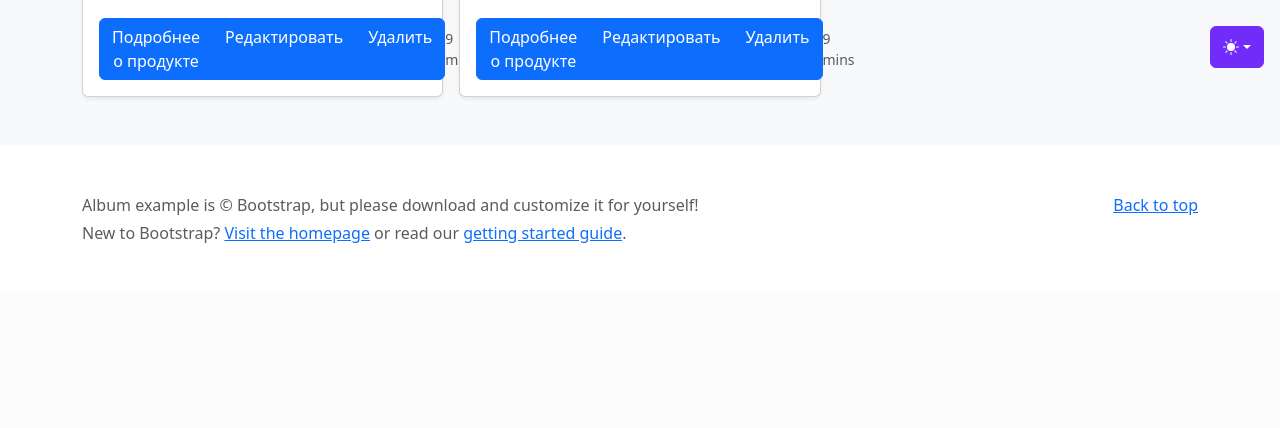
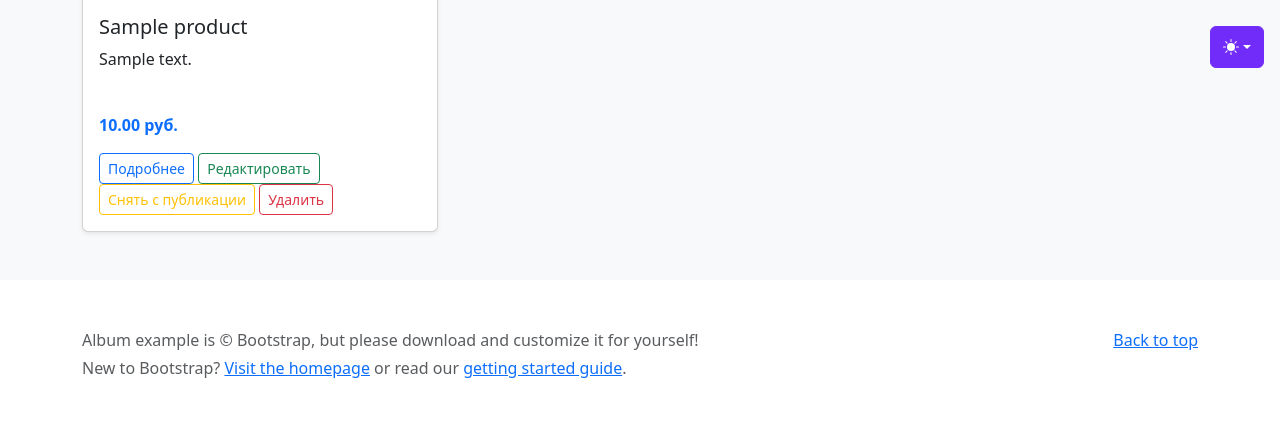
Before and after one commit to MariyaM1982/Django_Project, a Django app: page / in a window 1280 px wide. Shown: the part 716-1144 px from the top of the page. Before the commit the page ends 959 px from the top, so only its background shows below. Run offline with Django 5.2, Linux system fonts and the light colour scheme; a user stored in the database is signed in; data comes from the database, SQL or seed files in the repository; both versions use the stored data as it was after the commit; tables that the repository leaves empty hold one stand-in row (values such as "Sample post"); parts of the project's set-up code (start-up, migrations or seed data) failed here and were passed over; some libraries are stand-ins or nearby versions.

Commit message:
completing homework 28

```diff
--- a/catalog/templates/catalog/includes/inc_menu.html
+++ b/catalog/templates/catalog/includes/inc_menu.html
@@ -10,7 +10,12 @@
                 <ul class="list-unstyled">
                     <li><a href="{% url 'catalog:home' %}" class="text-white">Главная</a></li>
                     {% if user.is_authenticated %}
-            <li><a href="{% url 'users:logout' %}" class="text-white">Выход</a></li>
+                        <li>
+                            <form method="post" action="{% url 'users:logout' %}" style="display: inline;">
+                                {% csrf_token %}
+                                <button type="submit" class="btn btn-link text-white p-0">Выход</button>
+                            </form>
+                        </li>
                     {% else %}
                         <li><a href="{% url 'users:login' %}" class="text-white">Вход</a></li>
                         <li><a href="{% url 'users:register' %}" class="text-white">Регистрация</a></li>
@@ -23,10 +28,10 @@
 <div class="navbar navbar-dark bg-dark shadow-sm">
     <div class="container">
         <a href="#" class="navbar-brand d-flex align-items-center">
-<!--        <svg xmlns="http://www.w3.org/2000/svg" width="20" height="20" fill="none" stroke="currentColor" stroke-linecap="round" stroke-linejoin="round" stroke-width="2" aria-hidden="true" class="me-2" viewBox="0 0 24 24"><path d="M23 19a2 2 0 0 1-2 2H3a2 2 0 0 1-2-2V8a2 2 0 0 1 2-2h4l2-3h6l2 3h4a2 2 0 0 1 2 2z"/><circle cx="12" cy="13" r="4"/></svg>-->
-<!--&lt;!&ndash;        <strong>Album</strong>&ndash;&gt;-->
+            <!-- Логотип -->
         </a>
-      <button class="navbar-toggler" type="button" data-bs-toggle="collapse" data-bs-target="#navbarHeader" aria-controls="navbarHeader" aria-expanded="false" aria-label="Toggle navigation">
+        <button class="navbar-toggler" type="button" data-bs-toggle="collapse" data-bs-target="#navbarHeader"
+                aria-controls="navbarHeader" aria-expanded="false" aria-label="Toggle navigation">
             <span class="navbar-toggler-icon"></span>
         </button>
     </div>
--- a/catalog/templates/catalog/product_list.html
+++ b/catalog/templates/catalog/product_list.html
@@ -1,24 +1,53 @@
 {% extends 'catalog/base.html' %}
+
 {% block content %}
 <div class="album py-5 bg-body-tertiary">
     <div class="container">
-      <div class="row row-cols-1 row-cols-sm-2 row-cols-md-3 g-3">
+        <h2 class="mb-4 text-center">Наши товары и услуги</h2>
+
+        <div class="row row-cols-1 row-cols-sm-2 row-cols-md-3 g-4">
             {% for product in object_list %}
                 <div class="col">
-          <div class="card shadow-sm">
-            <svg class="bd-placeholder-img card-img-top" width="100%" height="225" xmlns="http://www.w3.org/2000/svg" role="img" aria-label="Placeholder: Thumbnail" preserveAspectRatio="xMidYMid slice" focusable="false"><title>Placeholder</title><rect width="100%" height="100%" fill="#55595c"/><text x="50%" y="50%" fill="#eceeef" dy=".3em">Thumbnail</text></svg>
-            <div class="card-body">
-              <p class="card-text">{{ product.name }}</p>
-              <div class="d-flex justify-content-between align-items-center">
-                <div class="btn-group">
-                  <a class="btn btn-primary" href="{% url 'catalog:product_detail' product.pk %}" role="button">Подробнее о продукте</a>
-                  <a class="btn btn-primary" href="{% url 'catalog:product_update' product.pk %}" role="button">Редактировать</a>
-                  <a class="btn btn-primary" href="{% url 'catalog:product_delete' product.pk %}" role="button">Удалить</a>
+                    <div class="card h-100 shadow-sm">
+                        <!-- Изображение -->
+                        {% if product.preview %}
+                            <img src="{{ product.preview.url }}" class="card-img-top" alt="{{ product.name }}" style="height: 200px; object-fit: cover;">
+                        {% elif product.image %}
+                            <img src="{{ product.image.url }}" class="card-img-top" alt="{{ product.name }}" style="height: 200px; object-fit: cover;">
+                        {% else %}
+                            <div class="bg-light text-center text-muted d-flex align-items-center justify-content-center" style="height: 200px;">
+                                Нет изображения
                             </div>
-                <small class="text-body-secondary">9 mins</small>
+                        {% endif %}
+
+                        <div class="card-body d-flex flex-column">
+                            <h5 class="card-title">{{ product.name }}</h5>
+                            <p class="card-text flex-grow-1" style="min-height: 50px;">
+                                {{ product.description|truncatewords:12 }}
+                            </p>
+                            <p class="card-text text-primary fw-bold">{{ product.price }} руб.</p>
+
+                            <div class="mt-auto">
+                                <a href="{% url 'catalog:product_detail' product.pk %}" class="btn btn-sm btn-outline-primary">Подробнее</a>
+
+                                {% if product.can_edit %}
+                                    <a href="{% url 'catalog:product_update' product.pk %}" class="btn btn-sm btn-outline-success">Редактировать</a>
+                                    <form method="post" action="{% url 'catalog:product_unpublish' product.pk %}" class="d-inline">
+                                        {% csrf_token %}
+                                        <button type="submit" class="btn btn-sm btn-outline-warning">Снять с публикации</button>
+                                    </form>
+                                {% endif %}
+
+                                {% if product.can_delete %}
+                                    <a href="{% url 'catalog:product_delete' product.pk %}" class="btn btn-sm btn-outline-danger">Удалить</a>
+                                {% endif %}
                             </div>
                         </div>
                     </div>
+                </div>
+            {% empty %}
+                <div class="col-12">
+                    <p class="text-muted text-center">Пока нет доступных товаров и услуг.</p>
                 </div>
             {% endfor %}
         </div>
--- a/catalog/urls.py
+++ b/catalog/urls.py
@@ -1,17 +1,23 @@
-from django.urls import path
-from catalog import views
+from django.conf import settings
+from django.conf.urls.static import static
+from django.urls import path, include
 from catalog.apps import CatalogConfig
 from catalog.views import ProductListView, ProductDetailView, ProductCreateView, ProductUpdateView, ProductDeleteView, \
-    ContactsView, HomeView
+    ContactsView, HomeView, ProductUnpublishView
 
 app_name = CatalogConfig.name
 
 urlpatterns = [
-    path("", ProductListView.as_view(), name="product_list"),
-    path("", HomeView.as_view(), name="home"),
-    path("contacts/", ContactsView.as_view(), name="contacts"),
-    path('catalog/<int:pk>/', ProductDetailView.as_view(), name="product_detail"),
-    path('catalog/create/', ProductCreateView.as_view(), name="product_create"),
-    path('catalog/<int:pk>/update/', ProductUpdateView.as_view(), name="product_update"),
-    path('catalog/<int:pk>/delete/', ProductDeleteView.as_view(), name="product_delete"),
+    path('', ProductListView.as_view(), name='product_list'),  # Главная — это список товаров
+    path('home/', HomeView.as_view(), name='home'),  # Дополнительно: /home/
+    path('contacts/', ContactsView.as_view(), name='contacts'),
+    path('product/<int:pk>/', ProductDetailView.as_view(), name='product_detail'),
+    path('create/', ProductCreateView.as_view(), name='product_create'),
+    path('<int:pk>/update/', ProductUpdateView.as_view(), name='product_update'),
+    path('<int:pk>/delete/', ProductDeleteView.as_view(), name='product_delete'),
+    path('unpublish/<int:pk>/', ProductUnpublishView.as_view(), name='product_unpublish'),
+    path('users/', include('users.urls')),
 ]
+
+if settings.DEBUG:
+    urlpatterns += static(settings.MEDIA_URL, document_root=settings.MEDIA_ROOT)
--- a/catalog/views.py
+++ b/catalog/views.py
@@ -1,5 +1,8 @@
-from django.contrib.auth.mixins import LoginRequiredMixin
-from django.urls import reverse_lazy, reverse
+from django.contrib import messages
+from django.contrib.auth.mixins import LoginRequiredMixin, PermissionRequiredMixin
+from django.shortcuts import get_object_or_404, redirect
+from django.urls import reverse_lazy
+from django.views import View
 from django.views.generic import ListView, DetailView, CreateView, UpdateView, DeleteView, TemplateView
 from .forms import ProductForm
 from catalog.models import Product
@@ -10,16 +13,42 @@ class ProductListView(ListView):
     context_object_name = 'object_list'
 
     def get_queryset(self):
-        return Product.objects.all()
+        return Product.objects.filter(is_published=True)
+
+    def get_context_data(self, **kwargs):
+        context = super().get_context_data(**kwargs)
+        user = self.request.user
+        for product in context['object_list']:
+            product.can_edit = user.is_authenticated and user == product.owner
+            product.can_delete = user.is_authenticated and (
+                user == product.owner or user.has_perm('catalog.delete_product')
+            )
+        return context
 
 class ProductDetailView(DetailView):
     model = Product
+    template_name = 'catalog/product_detail.html'
 
-    def get_object(self,queryset=None):
-        self.object = super().get_object(queryset)
-        self.object.views_counter += 1
-        self.object.save()
-        return self.object
+    def get_object(self, queryset=None):
+        obj = super().get_object(queryset)
+        if not obj.is_published and not self.request.user.has_perm('catalog.can_unpublish_product'):
+            # Если не опубликован и пользователь не модератор — 404
+            from django.http import Http404
+            raise Http404("Продукт не опубликован и недоступен.")
+        obj.views_counter += 1
+        obj.save()
+        return obj
+
+    def get_context_data(self, **kwargs):
+        context = super().get_context_data(**kwargs)
+        user = self.request.user
+        # Добавляем флаги для каждого продукта
+        for product in context['object_list']:
+            product.can_edit = user.is_authenticated and user == product.owner
+            product.can_delete = user.is_authenticated and (
+                    user == product.owner or user.has_perm('catalog.delete_product')
+            )
+        return context
 
 class ProductCreateView(LoginRequiredMixin, CreateView):
     model = Product
@@ -27,6 +56,10 @@ class ProductCreateView(LoginRequiredMixin, CreateView):
     template_name = 'catalog/product_form.html'
     success_url = reverse_lazy('catalog:product_list')
     login_url = '/users/login/'  # Куда перенаправить, если не авторизован
+
+    def form_valid(self, form):
+        form.instance.owner = self.request.user  # ← автоматически привязываем владельца
+        return super().form_valid(form)
 
 
 class ProductUpdateView(LoginRequiredMixin, UpdateView):
@@ -36,6 +69,14 @@ class ProductUpdateView(LoginRequiredMixin, UpdateView):
     success_url = reverse_lazy('catalog:product_list')
     login_url = '/users/login/'
 
+    def get_object(self, queryset=None):
+        obj = super().get_object(queryset)
+        # Проверяем: владелец или модератор?
+        if obj.owner != self.request.user and not self.request.user.has_perm('catalog.can_unpublish_product'):
+            from django.core.exceptions import PermissionDenied
+            raise PermissionDenied("Вы не можете редактировать этот продукт.")
+        return obj
+
 
 class ProductDeleteView(LoginRequiredMixin, DeleteView):
     model = Product
@@ -43,8 +84,39 @@ class ProductDeleteView(LoginRequiredMixin, DeleteView):
     success_url = reverse_lazy('catalog:product_list')
     login_url = '/users/login/'
 
+    def get_object(self, queryset=None):
+        obj = super().get_object(queryset)
+        # Владелец или модератор может удалять
+        if obj.owner != self.request.user and not self.request.user.has_perm('catalog.delete_product'):
+            from django.core.exceptions import PermissionDenied
+            raise PermissionDenied("Вы не можете удалить этот продукт.")
+        return obj
+
 class HomeView(TemplateView):
     template_name = "catalog/home.html"
 
+    def get_context_data(self, **kwargs):
+        context = super().get_context_data(**kwargs)
+        context['object_list'] = Product.objects.filter(is_published=True)
+        user = self.request.user
+        for product in context['object_list']:
+            product.can_edit = user.is_authenticated and user == product.owner
+            product.can_delete = user.is_authenticated and (
+                user == product.owner or user.has_perm('catalog.delete_product')
+            )
+        return context
+
 class ContactsView(TemplateView):
     template_name = "catalog/contacts.html"
+
+# Отдельный вью для отмены публикации
+class ProductUnpublishView(LoginRequiredMixin, PermissionRequiredMixin, View):
+    permission_required = 'catalog.can_unpublish_product'
+
+    def post(self, request, pk):
+        product = get_object_or_404(Product, pk=pk)
+        if product.is_published:
+            product.is_published = False
+            product.save()
+            messages.success(request, f"Продукт '{product.name}' снят с публикации.")
+        return redirect('catalog:product_list')
--- a/config/settings.py
+++ b/config/settings.py
@@ -155,7 +155,3 @@ DEFAULT_FROM_EMAIL = 'webmaster@skystore.com'
 
 LOGIN_REDIRECT_URL = '/'
 LOGOUT_REDIRECT_URL = '/'
-
-# Email (для разработки — выводит письмо в консоль)
-EMAIL_BACKEND = 'django.core.mail.backends.console.EmailBackend'
-DEFAULT_FROM_EMAIL = 'noreply@yoursite.com'
```
Also changed, not shown: catalog/fixtures/groups.json (added, +13 -0 lines), catalog/models.py (+18 -8 lines), catalog/templates/catalog/product_detail.html (+70 -18 lines). Lines whose indentation alone changed are shown as unchanged.
